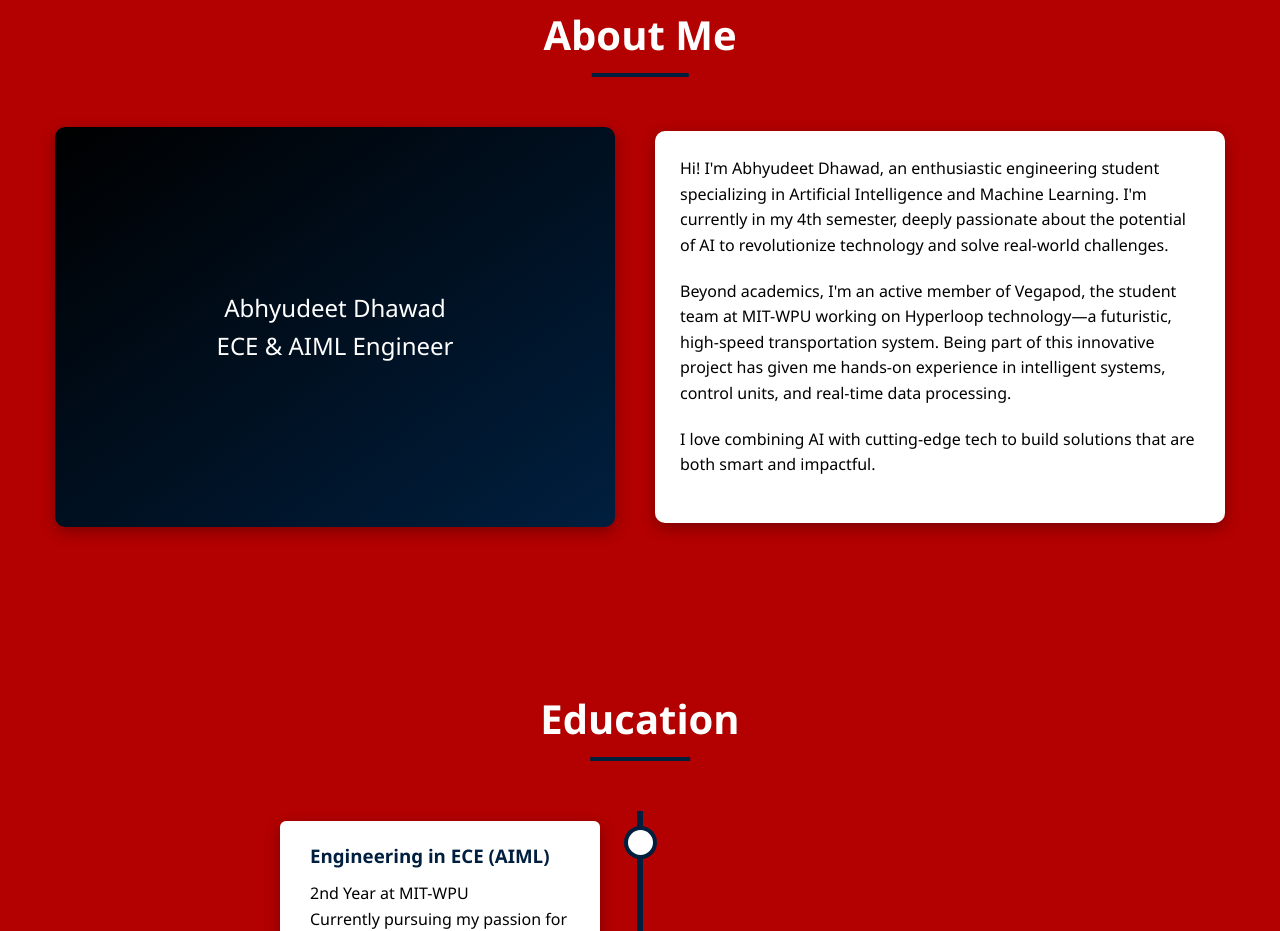
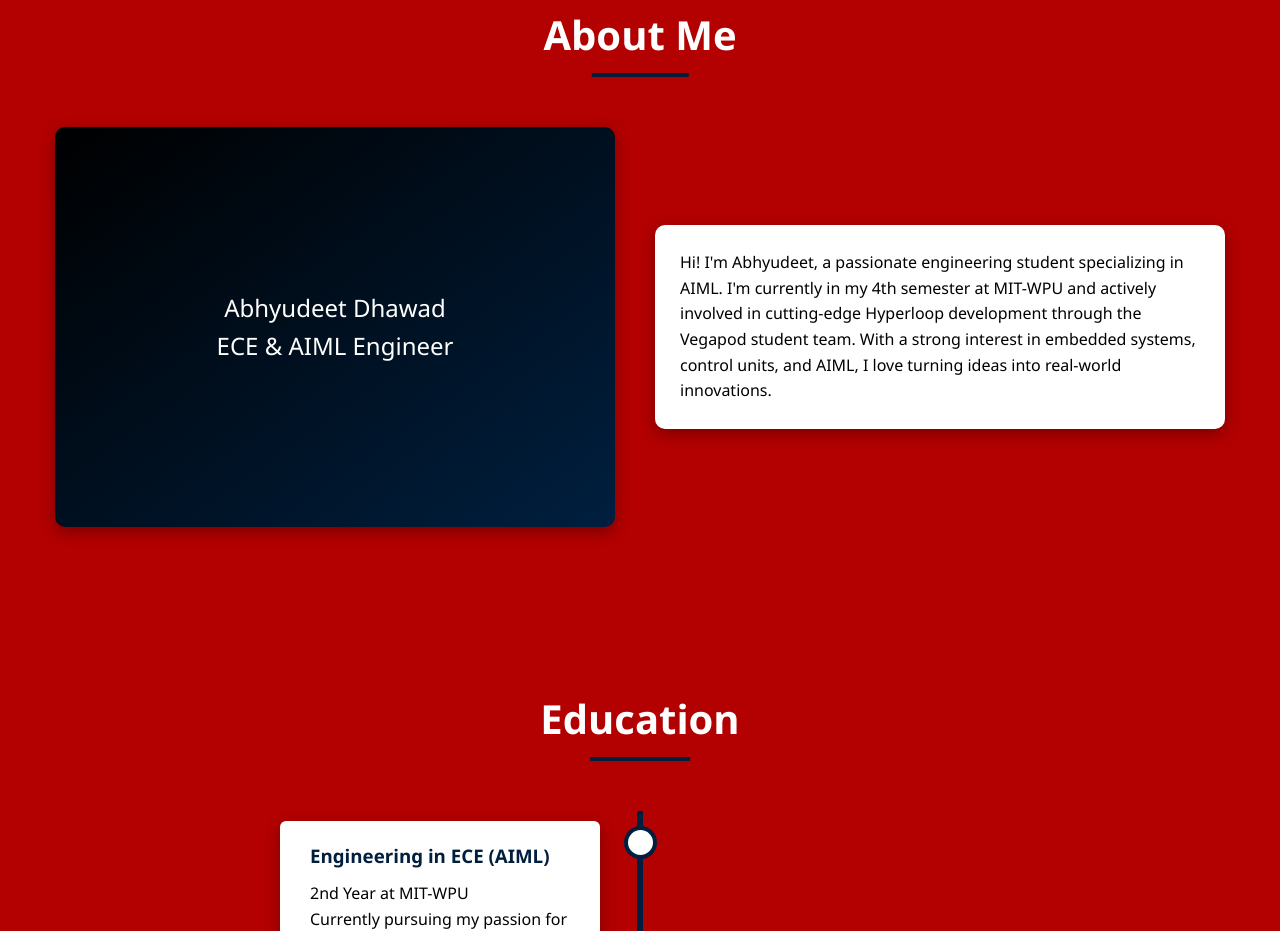
Before and after one commit to abhyudeet/my-website, a plain HTML site: page index.html in a window 1280 px wide. Shown: the part 877-1808 px from the top of the page. Drawn offline with Linux system fonts and the light colour scheme.

Commit message:
Update index.html

```diff
--- a/index.html
+++ b/index.html
@@ -49,9 +49,7 @@
                     ECE & AIML Engineer
                 </div>
                 <div class="about-text">
-                    <p>Hi! I'm Abhyudeet Dhawad, an enthusiastic engineering student specializing in Artificial Intelligence and Machine Learning. I'm currently in my 4th semester, deeply passionate about the potential of AI to revolutionize technology and solve real-world challenges.</p>
-                    <p>Beyond academics, I'm an active member of Vegapod, the student team at MIT-WPU working on Hyperloop technology—a futuristic, high-speed transportation system. Being part of this innovative project has given me hands-on experience in intelligent systems, control units, and real-time data processing.</p>
-                    <p>I love combining AI with cutting-edge tech to build solutions that are both smart and impactful.</p>
+                    Hi! I'm Abhyudeet, a passionate engineering student specializing in AIML. I'm currently in my 4th semester at MIT-WPU and actively involved in cutting-edge Hyperloop development through the Vegapod student team. With a strong interest in embedded systems, control units, and AIML, I love turning ideas into real-world innovations.
                 </div>
             </div>
         </div>
```
